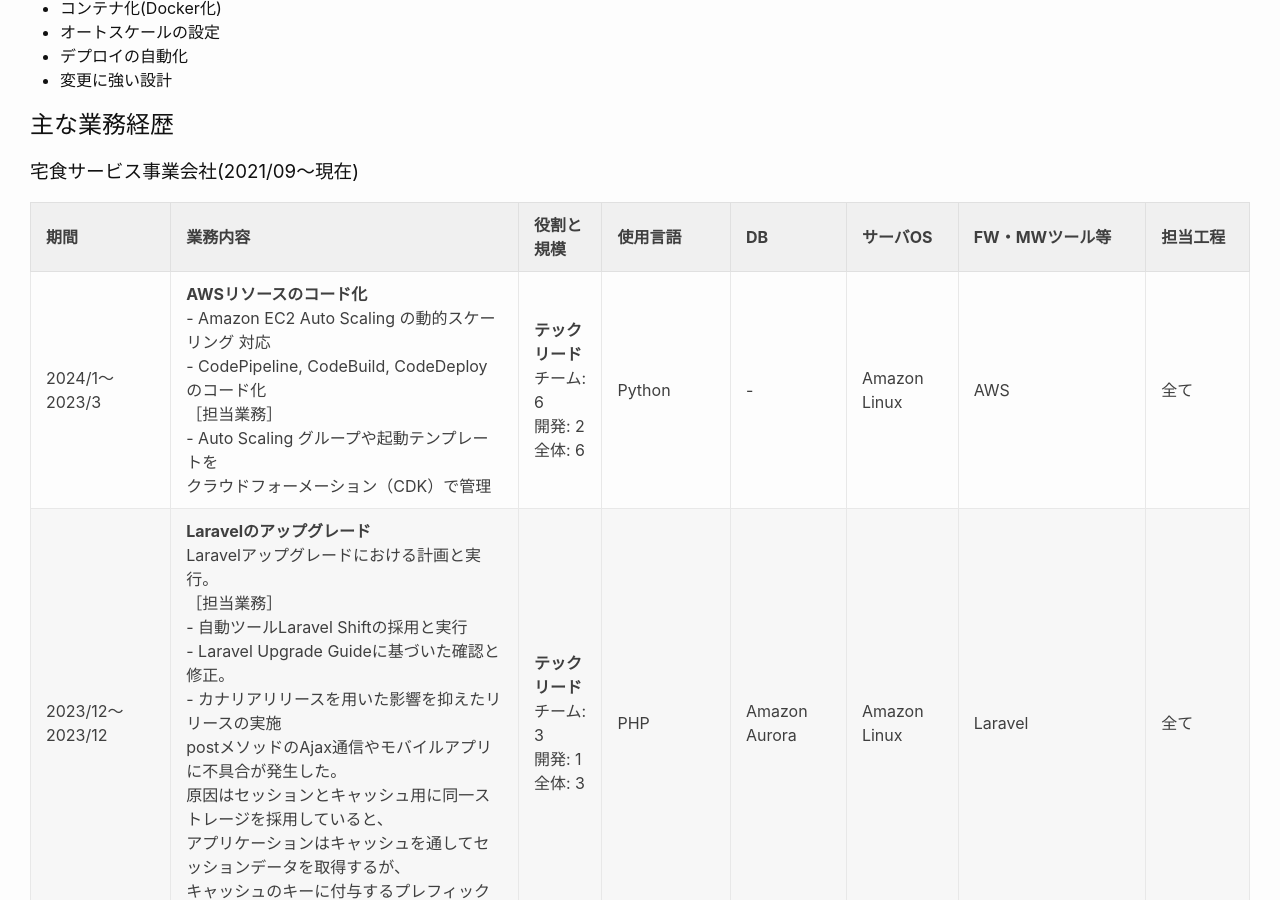
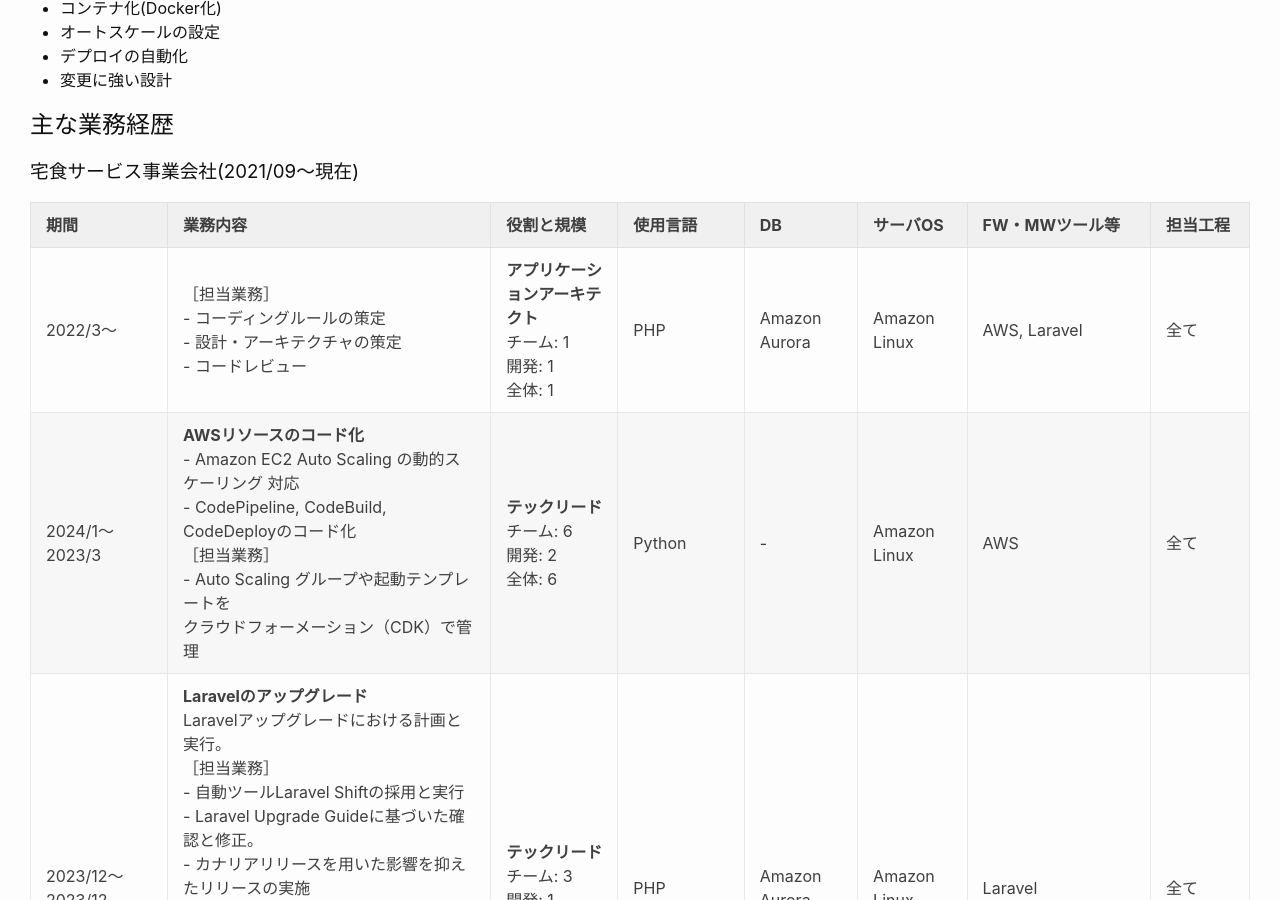
Before and after one commit to takaharu-niki/takaharu-niki.github.io, a Jekyll site: the page built from index.md, in a window 1280 px wide and 900 px high, scrolled down 1397 px. Built offline with Jekyll 4.4.1, drawn with Linux system fonts in a browser that asks for light colours.

Commit message:
add career of architect

```diff
--- a/index.md
+++ b/index.md
@@ -66,6 +66,7 @@ Docker, Jenkins, Fluentd, Ansible, Nginx, Apache, Gulp, Webpack, SASS
 
 | 期間              | 業務内容                                                                                                                                                                                                                                                                                                                                                                                                              | 役割と規模            | 使用言語           | DB            | サーバOS   | FW・MWツール等                                                                                     | 担当工程 |
 |-------------------|-----------------------------------------------------------------------------------------------------------------------------------------------------------------------------------------------------------------------------------------------------------------------------------------------------------------------------------------------------------------------------------------------------------------------|-----------------------|-------------------|---------------|------------|---------------------------------------------------------------------------------------------------|----------|
+| 2022/3〜  | ［担当業務］ <br>- コーディングルールの策定 <br>- 設計・アーキテクチャの策定<br>- コードレビュー| **アプリケーションアーキテクト** <br>チーム: 1<br>開発: 1<br>全体: 1 | PHP  | Amazon Aurora             | Amazon Linux          | AWS, Laravel | 全て     |
 | 2024/1〜2023/3  | **AWSリソースのコード化**<br>- Amazon EC2 Auto Scaling の動的スケーリング 対応 <br>- CodePipeline, CodeBuild, CodeDeployのコード化 <br>［担当業務］ <br>- Auto Scaling グループや起動テンプレートを<br>クラウドフォーメーション（CDK）で管理| **テックリード** <br>チーム: 6<br>開発: 2<br>全体: 6 | Python  | -             | Amazon Linux          | AWS | 全て     |
 | 2023/12〜2023/12  | **Laravelのアップグレード**<br>Laravelアップグレードにおける計画と実行。<br>［担当業務］<br>- 自動ツールLaravel Shiftの採用と実行<br>- Laravel Upgrade Guideに基づいた確認と修正。<br>- カナリアリリースを用いた影響を抑えたリリースの実施<br>postメソッドのAjax通信やモバイルアプリに不具合が発生した。<br>原因はセッションとキャッシュ用に同一ストレージを採用していると、<br>アプリケーションはキャッシュを通してセッションデータを取得するが、<br>キャッシュのキーに付与するプレフィックス変更を許容していたため。 | **テックリード** <br>チーム: 3<br>開発: 1<br>全体: 3 | PHP  | Amazon Aurora             | Amazon Linux          | Laravel                                                                                           | 全て     |
 | 2023/07〜2023/11  | **AWS CodeDeployを使ったAuto Scaling対応**<br>カナリアリリース等を目的に、DevOpsエンジニアとして技術選定と実施を担当。<br>［担当業務］<br>- EC2内の各種ログファイルデータのアーカイブ設定<br>- CodeDeployの導入<br>- EC2からS3への転送方法の調査・決定<br>- Fluentdのインストール、設定ファイルの作成、S3バケットへの転送確認<br>- Datadogの設定ファイル作成、Datadogへの転送確認<br>- GitHubでの設定ファイル管理                                                                                                        | **テックリード** <br>チーム: 3<br>開発: 1<br>全体: 3 | Python               | -             | Amazon Linux        | Fluentd, Datadog, S3,<br> CodePipeline, CodeDeploy,<br> CloudFormation                                 | 全て     |
```
Also changed, not shown: other parts of index.md (+0 -1 lines).
